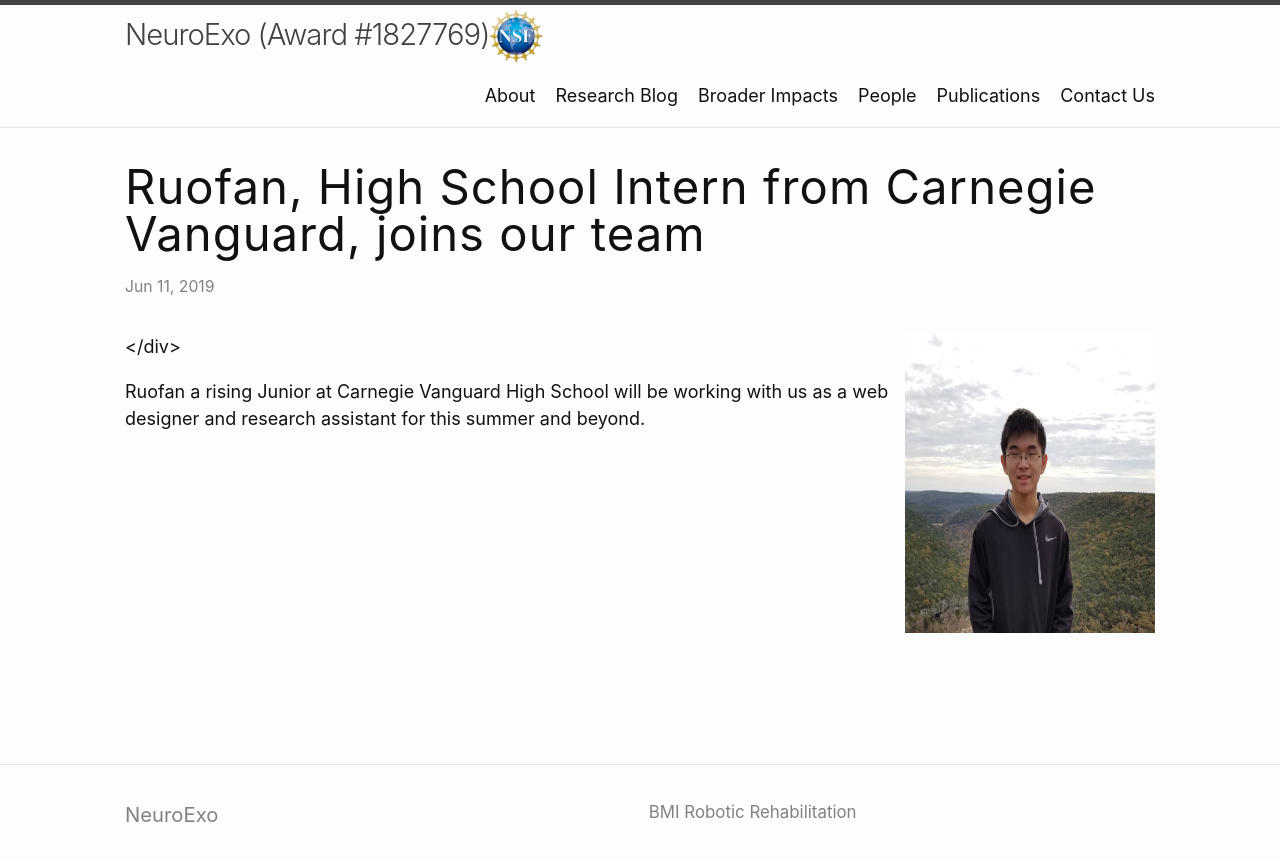
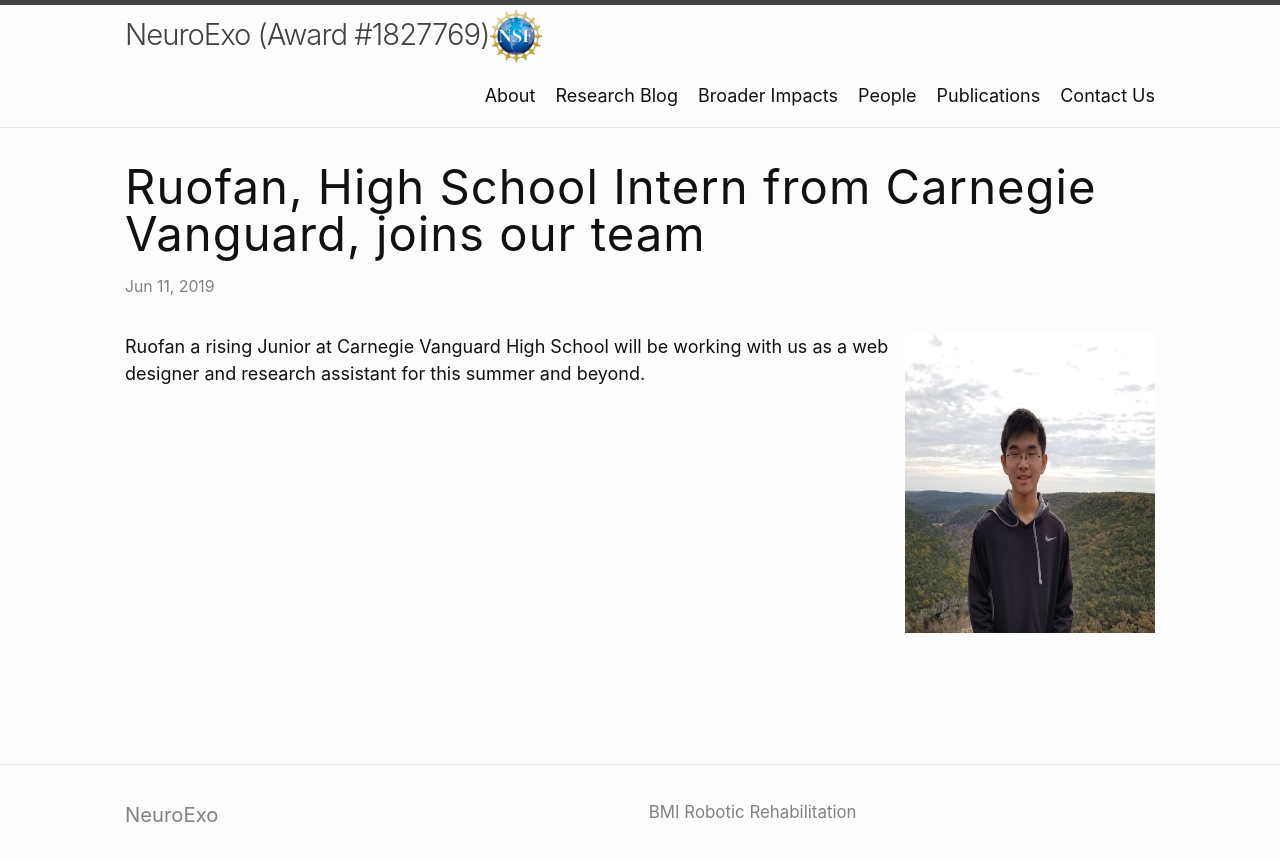
Before and after one commit to arcraik/neuroexo-website, a Jekyll site: the page built from _posts/2019-06-11-Highschool-Intern.md, in a window 1280 px wide. Shown: the top 861 px of the page. Built offline with Jekyll 4.4.1, drawn with Linux system fonts in a browser that asks for light colours.

Commit message:
Update 2019-06-11-Highschool-Intern.md

```diff
--- a/_posts/2019-06-11-Highschool-Intern.md
+++ b/_posts/2019-06-11-Highschool-Intern.md
@@ -2,6 +2,6 @@
 layout: post
 title: Ruofan, High School Intern from Carnegie Vanguard, joins our team
 ---
-<img src="/photos/rliu.jpg" width="250" height="300" style="float: right"/></div>
+<img src="/photos/rliu.jpg" width="250" height="300" style="float: right"/>
 
 <p>Ruofan a rising Junior at Carnegie Vanguard High School will be working with us as a web designer and research assistant for this summer and beyond.</p>
```
